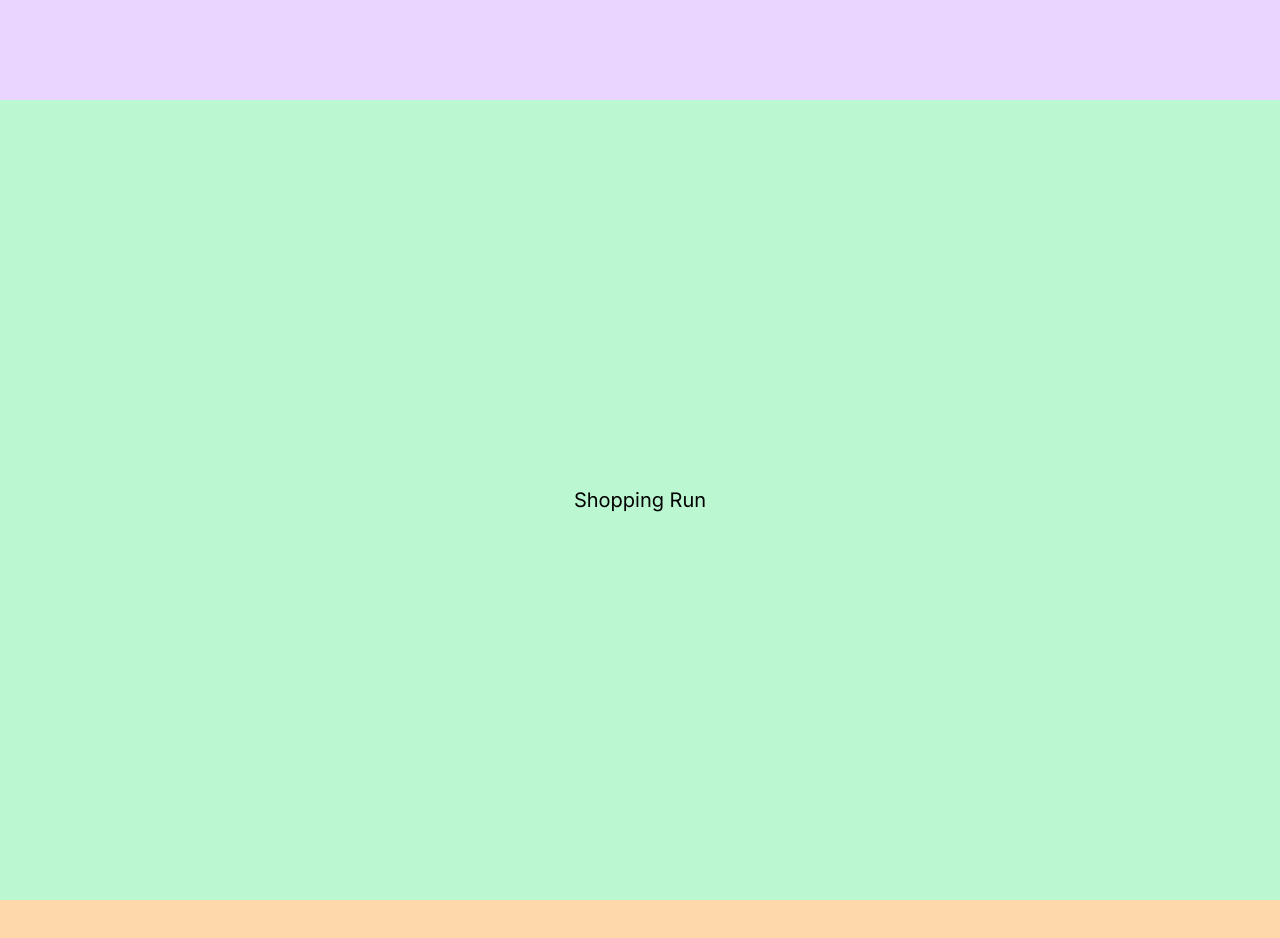
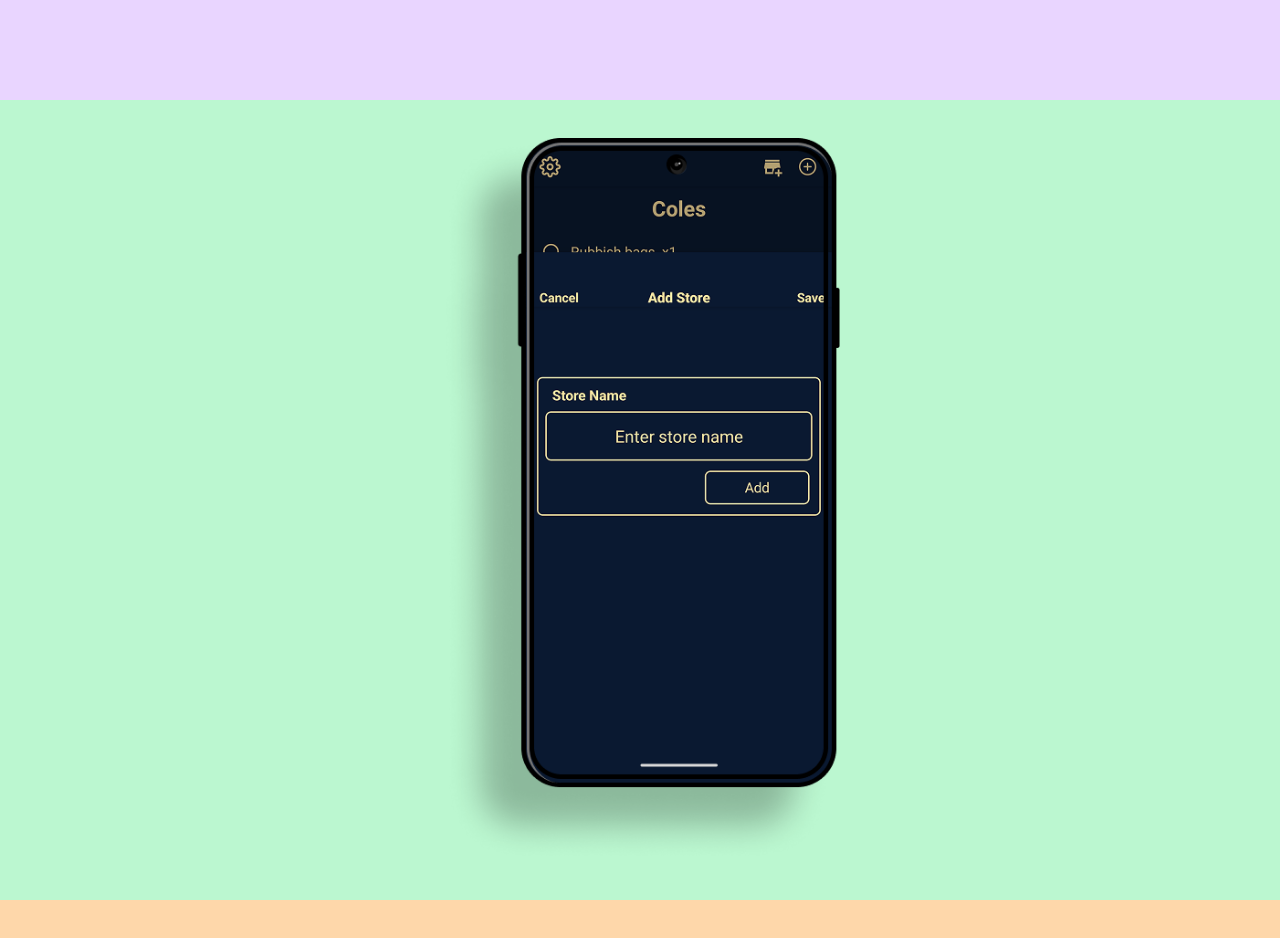
Before and after one commit to jenishpatel-jp/jenish-patel-portfolio, a Next.js app: page / in a window 1280 px wide. Shown: the part 1500-2438 px from the top of the page. Built offline with nearby package versions, Linux system fonts and the light colour scheme.

Commit message:
Added a Next image of shopping run screenshot

```diff
--- a/src/app/components/ShoppingRun.tsx
+++ b/src/app/components/ShoppingRun.tsx
@@ -1,9 +1,10 @@
-import React from 'react'
+import Image from 'next/image';
+import React from 'react';
 
 const ShoppingRun = () => {
   return (
     <div className='text-xl items-center justify-center flex-1 flex h-full' >
-        <h1 className='text-black'>Shopping Run</h1>
+        <Image src="/images/shopping-run/shopping-run-1.png" alt="Shopping Run Screenshot" width={400} height={600} />
     </div>
   )
 }
```
